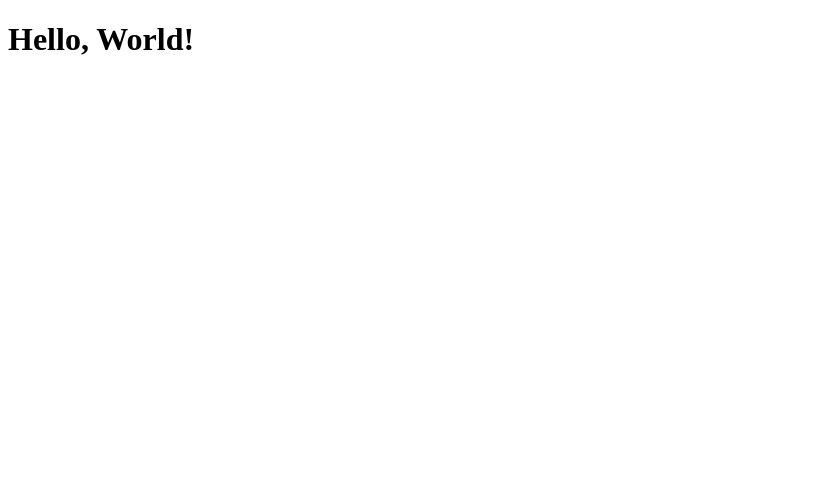
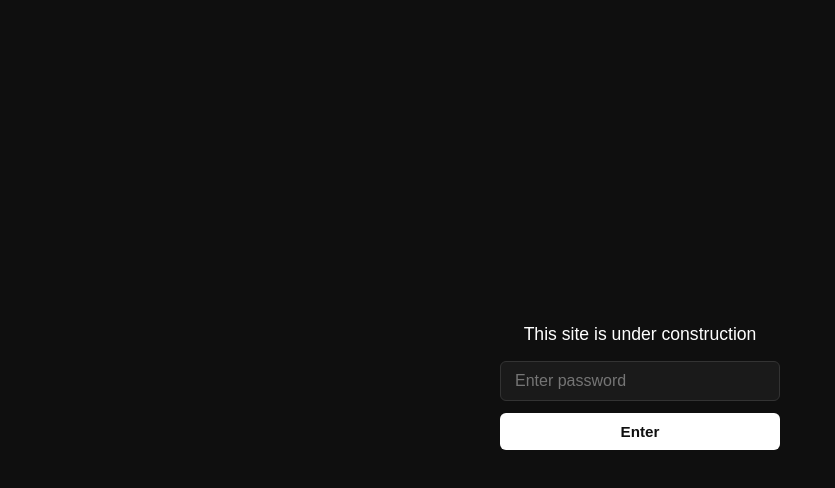
Before and after one commit to MarkmanM/MarkmanM.github.io, a plain HTML site: page index.html in a window 1280 px wide. Shown: the whole page, without its empty margins (0-835 px from the left). Drawn offline with Linux system fonts and the light colour scheme.

Commit message:
Add password gate

```diff
--- a/index.html
+++ b/index.html
@@ -4,8 +4,107 @@
   <meta charset="UTF-8" />
   <meta name="viewport" content="width=device-width, initial-scale=1.0" />
   <title>Portfolio</title>
+  <style>
+    *, *::before, *::after { box-sizing: border-box; margin: 0; padding: 0; }
+
+    #gate {
+      position: fixed;
+      inset: 0;
+      display: flex;
+      align-items: center;
+      justify-content: center;
+      background: #0f0f0f;
+      z-index: 9999;
+    }
+
+    #gate form {
+      display: flex;
+      flex-direction: column;
+      gap: 12px;
+      width: 280px;
+    }
+
+    #gate h2 {
+      color: #fff;
+      font-family: sans-serif;
+      font-weight: 500;
+      font-size: 1.1rem;
+      text-align: center;
+      margin-bottom: 4px;
+    }
+
+    #gate input {
+      padding: 10px 14px;
+      border: 1px solid #333;
+      border-radius: 6px;
+      background: #1a1a1a;
+      color: #fff;
+      font-size: 1rem;
+      outline: none;
+    }
+
+    #gate input:focus { border-color: #555; }
+
+    #gate button {
+      padding: 10px;
+      border: none;
+      border-radius: 6px;
+      background: #fff;
+      color: #0f0f0f;
+      font-size: 0.95rem;
+      font-weight: 600;
+      cursor: pointer;
+    }
+
+    #gate button:hover { background: #e0e0e0; }
+
+    #gate .error {
+      color: #ff5555;
+      font-family: sans-serif;
+      font-size: 0.85rem;
+      text-align: center;
+      min-height: 1em;
+    }
+  </style>
 </head>
 <body>
+
+  <div id="gate">
+    <form id="gate-form">
+      <h2>This site is under construction</h2>
+      <input type="password" id="pwd" placeholder="Enter password" autocomplete="current-password" />
+      <button type="submit">Enter</button>
+      <p class="error" id="gate-error"></p>
+    </form>
+  </div>
+
   <h1>Hello, World!</h1>
+
+  <script>
+    const HASH = '06fede0b023e5a6274bfcd807a9b33bf62c0f82bd2112ecd50b1883f1aa14846';
+
+    async function sha256(str) {
+      const buf = await crypto.subtle.digest('SHA-256', new TextEncoder().encode(str));
+      return Array.from(new Uint8Array(buf)).map(b => b.toString(16).padStart(2, '0')).join('');
+    }
+
+    const gate = document.getElementById('gate');
+    const form = document.getElementById('gate-form');
+    const error = document.getElementById('gate-error');
+
+    if (sessionStorage.getItem('unlocked') === '1') gate.remove();
+
+    form.addEventListener('submit', async e => {
+      e.preventDefault();
+      const input = document.getElementById('pwd').value;
+      const hash = await sha256(input);
+      if (hash === HASH) {
+        sessionStorage.setItem('unlocked', '1');
+        gate.remove();
+      } else {
+        error.textContent = 'Incorrect password.';
+      }
+    });
+  </script>
 </body>
 </html>
```
